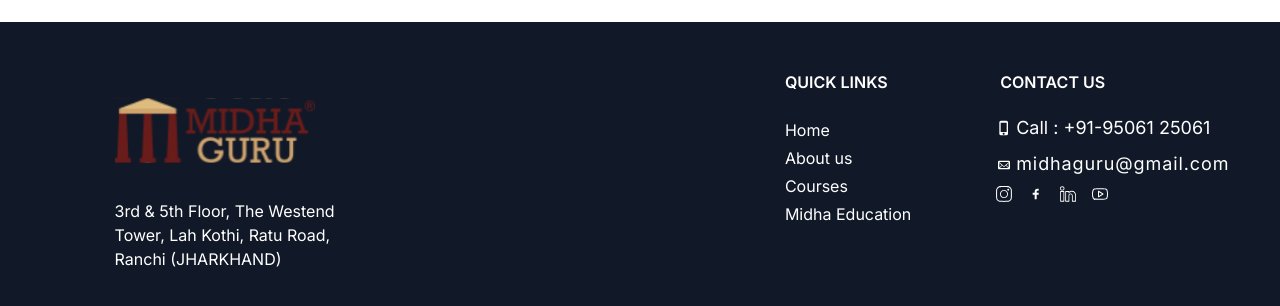
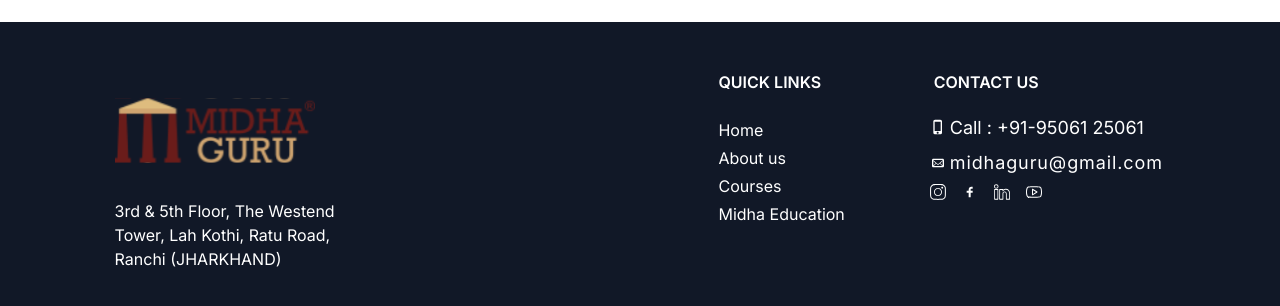
Before and after one commit to midhadomains/midha_guru_nextjs, a Next.js app: page /contact-us in a window 1280 px wide. Shown: the part 1060-1366 px from the top of the page. Built offline with nearby package versions, Linux system fonts and the light colour scheme.

Commit message:
Updated Footer and Founder;s Profile

```diff
--- a/app/founder-profile/page.jsx
+++ b/app/founder-profile/page.jsx
@@ -12,12 +12,12 @@ export default function Page() {
       <Navbar/>
       <div className="h-auto mx-auto bg-gradient-to-r from-[#F1C99599] to-[#FAF8F099]  flex ">
         <div className="max-w-[1300px] mx-auto">
-          <div className="sm:flex justify-between">
+          <div className="sm:flex justify-between overflow-hidden">
             <div className=" w-[100%] sm:w-[60%] mt-12">
               <h1 className="text-[#6A1C1A] text-[26px] sm:text-[26px] md:text-[32px] lg:text-[46px] font-bold mb-4 sm:ml-8 text-center sm:text-left ">
                 The Founder&apos;s Profile
               </h1>
-              <div className="flex sm:hidden w-[70%] sm:w-[35%] lg:w-[50%] mx-auto mb-4">
+              <div className="block sm:hidden w-[70%] sm:w-[35%] lg:w-[50%] mx-auto mb-4">
                 <Image
                   src="Group 312.svg"
                   alt="Image"
@@ -27,7 +27,7 @@ export default function Page() {
                 />
               </div>
 
-              <h2 className="text-[22px] md:text-[28px] lg:text-[28px] font-semibold mb-4 sm:ml-8 text-center md:text-left lg:text-left ">
+              <h2 className="text-[22px] md:text-[28px] lg:text-[28px] font-semibold mb-4 sm:ml-8 text-center md:text-left sm:text-left ">
                 Micky Midha
               </h2>
               <p className="text-center sm:text-left lg:w-[100%] md:w-[85%] text-[14px] sm:text-[14px] md:text-[18px] lg:text-[22px] leading-16 px-8 mb-4">
@@ -38,8 +38,8 @@ export default function Page() {
                 contributions to academia and educational institutions.
               </p>
             </div>
-            <div className=" hidden sm:flex  flex-shrink-0 lg:justify-center max-w-[400px]  w-[40%] sm:w-[35%] lg:w-[50%] mt-8 pr-[32px]">
-              <Image src="Group 312.svg" alt="Image" width={400} height={400} className="flex-shrink-0" priority={true} />
+            <div className=" hidden sm:block max-w-[400px]  w-[40%] sm:w-[35%] lg:w-[50%] mt-8 pr-[32px] overflow-hidden">
+              <Image src="Group 312.svg" alt="Image" width={400} height={400} className="" priority={true} />
             </div>
           </div>
         </div>
--- a/components/Footer.jsx
+++ b/components/Footer.jsx
@@ -15,9 +15,9 @@ function Footer() {
   return (
     <footer className="bg-gray-900">
       <div className="container px-6 py-12 mx-auto">
-        <div className="grid grid-cols-1 gap-6 sm:grid-cols-2 sm:gap-y-10">
+        <div className="mx-auto grid grid-cols-1 gap-6 md:grid-cols-2 sm:gap-y-10">
           <div className="mx-auto sm:max-w-[70%]">
-          <div className="flex justify-center sm:justify-start">
+          <div className="flex justify-center md:justify-start">
           <Link href="#">
             <Image
               width={200}
@@ -29,12 +29,12 @@ function Footer() {
             />
           </Link>
         </div>
-            <div className="sm:w-[60%] mt-2 text-center sm:text-left">
+            <div className="mx-auto md:mx-0 sm:w-[60%] mt-2 text-center md:text-left">
             <p className="text-white">3rd & 5th Floor, The Westend Tower, Lah Kothi, Ratu Road, Ranchi (JHARKHAND)</p>
             </div>
           </div>
 
-          <div className="flex justify-end ">
+          <div className="flex  justify-start  lg:justify-center ">
             <div className=" w-[75%]  sm:w-[33%]">
               {/* <hr/> */}
               <p className="font-semibold text-white text-left mb-1 uppercase max-w-[126px]">
@@ -78,17 +78,17 @@ function Footer() {
                 <div className="flex text-white my-2 ">
                   <MdOutlinePhoneIphone className="my-auto mr-1" />
                   <Link href="tel:+91 95061 25061">
-                    <h1 className=" transition-colors duration-300  hover:underline hover:text-[#6A1C1A] w-[110%] text-sm sm:text-lg">
+                    <h1 className=" transition-colors duration-300  hover:underline hover:text-[#6A1C1A] w-[110%] text-[14px] sm:text-[18px]">
                       {" "}
                       Call : +91-95061 25061
                     </h1>
                   </Link>
                 </div>
-                <div className="flex text-white my-2">
+                <div className="flex-shrink-0 flex sm:min-w-[250px] text-white my-2">
                   <TiMail className="my-auto mr-1" />
                   <Link target="_blank" href="mailto:midhaguru@gmail.com">
-                    <h1 className="transition-colors duration-300  hover:underline hover:text-[#6A1C1A] text-sm sm:text-lg tracking-wider	">
-                      midhaguru@gmail.com
+                    <h1 className="transition-colors duration-300  hover:underline hover:text-[#6A1C1A] text-[14px] sm:text-[18px] tracking-wider	">
+                       midhaguru@gmail.com
                     </h1>
                   </Link>
                 </div>
--- a/components/Navbar.jsx
+++ b/components/Navbar.jsx
@@ -27,14 +27,14 @@ const Navbar = () => {
         <>
             <nav
                 ref={navbarRef}
-                className="mx-auto sticky top-0 z-10 bg-[#FFFDF6] w-full shadow-[rgba(17,_17,_26,_0.1)_0px_0px_16px]">
+                className="mx-auto  sticky top-0 z-10 bg-[#FFFDF6] w-full shadow-[rgba(17,_17,_26,_0.1)_0px_0px_16px]">
                 <div className='bg-[#6A1C1A] md:flex justify-center  hidden'>
                     <Link href="tel:+91 95061 25061" className='flex py-[10px] text-[20px] lg:text-[25px] text-center text-white  font-[500] mx-auto'><MdCall className='mt-[6px] mr-2' /><h1>Call <span className=' ml-6 bg-[#8F4846] py-1 px-5 rounded-full font-[400] text-[18px] lg:text-[20px] my-auto'>9506125061</span></h1>
                 </Link>
 
                     </div>
-                <div className='max-w-full '>
-                    <div className="flex items-center justify-between  w-[100%] h-[55px] md:h-[70px] max-w-[2500px] mx-auto">
+                <div className=''>
+                    <div className="flex items-center justify-between  w-[100%] h-[55px] md:h-[70px] max-w-[2500px] mx-auto overflow:hidden">
                         <Link href='/'>
                             <Image
                                 width={250}
@@ -92,8 +92,8 @@ const Navbar = () => {
                         </ul>
                         {/* Responsive */}
                         <ul
-                            className={`md:hidden w-[60%] sm:w-[40%] md:w-[40%] h-auto fixed bg-white top-[60px]  shadow-2xl
-                     ${toggle ? 'right-[0]' : 'hidden'}`}
+                            className={`md:hidden w-[220px] sm:w-[300px] md:w-[40%] h-auto fixed bg-white top-[60px] right-[0]  shadow-2xl
+                     ${toggle ? 'visible' : 'hidden'}`}
                         >
                             <SmNavItem to='/' name='Home' />
                             <hr />
```
